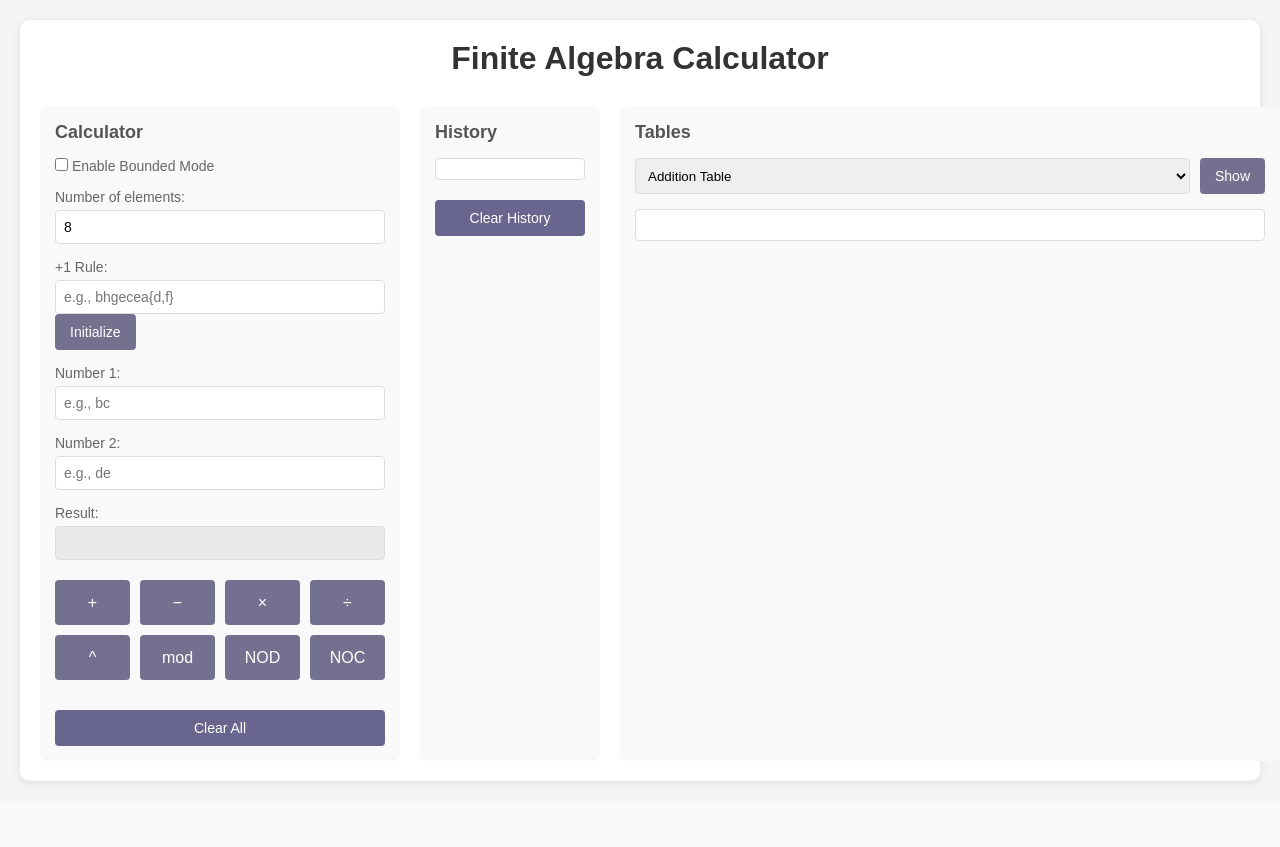
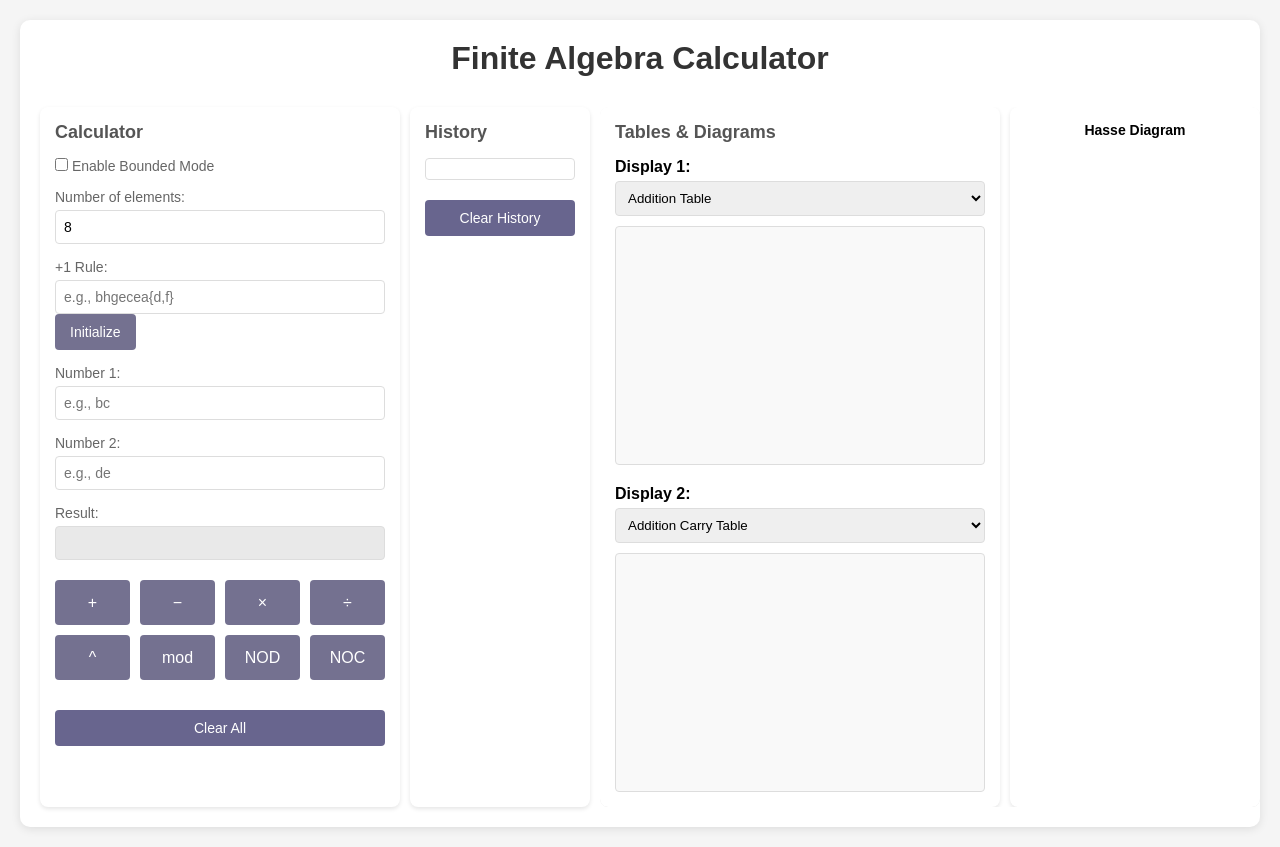
Before and after one commit to Ali-sbp/algebra-calculator, a Flask app: page / in a window 1280 px wide. Before the commit the page ends 785 px from the top, so only its background shows below. Run offline with Flask 3, Linux system fonts and the light colour scheme; parts of the project's set-up code (start-up, migrations or seed data) failed here and were passed over.

Commit message:
Fix web layout: proper 4-section Qt structure with 2 table displays + Hasse widget, fix algebra.elements error

```diff
--- a/web/app.py
+++ b/web/app.py
@@ -32,7 +32,7 @@
         return jsonify({
             'success': True,
             'message': f'Algebra Z{bits} initialized',
-            'elements': algebra.elements,
+            'elements': algebra.get_elements(),
             'hasse': algebra.get_hasse_diagram_data()
         })
     except Exception as e:
@@ -113,7 +113,7 @@
 
         return jsonify({
             'success': True,
-            'elements': algebra.elements,
+            'elements': algebra.get_elements(),
             'table': table_data
         })
     except Exception as e:
--- a/web/static/app.js
+++ b/web/static/app.js
@@ -1,37 +1,36 @@
-// Global state
-let history = [];
-const API_URL = '';  // Same origin
+const API_URL = window.location.origin;
+let calculationHistory = [];
+const MAX_HISTORY = 20;
 
 // Initialize algebra
 async function initAlgebra() {
     const bits = document.getElementById('bits').value;
     const rule = document.getElementById('rule').value;
 
-    if (!rule) {
-        showError('Please enter a +1 rule');
-        return;
-    }
-
     try {
         const response = await fetch(`${API_URL}/api/init`, {
             method: 'POST',
             headers: {'Content-Type': 'application/json'},
-            body: JSON.stringify({ bits: parseInt(bits), rule })
+            body: JSON.stringify({ bits, rule })
         });
 
         const data = await response.json();
 
         if (data.success) {
-            showSuccess(`Algebra Z${bits} initialized successfully!`);
+            showSuccess(data.message);
+            // Update both table displays and Hasse diagram
+            updateTable1();
+            updateTable2();
+            updateHasse();
         } else {
             showError(data.error);
         }
     } catch (error) {
-        showError('Failed to initialize algebra: ' + error);
+        showError('Failed to initialize: ' + error);
     }
 }
 
-// Perform calculation
+// Calculate operation
 async function calculate(operation) {
     const num1 = document.getElementById('num1').value;
     const num2 = document.getElementById('num2').value;
@@ -51,14 +50,20 @@
         const data = await response.json();
 
         if (data.success) {
-            let result = data.result;
-            if (data.remainder) {
-                result += ` (remainder: ${data.remainder})`;
+            let resultText = data.result;
+            if (data.remainder !== undefined) {
+                resultText += ` (remainder: ${data.remainder})`;
             }
-            document.getElementById('result').value = result;
+            document.getElementById('result').value = resultText;
+            document.getElementById('result').style.color = '';
 
             // Add to history
-            addToHistory(num1, num2, operation, result);
+            const opSymbols = {
+                'add': '+', 'subtract': '-', 'multiply': '×',
+                'divide': '÷', 'power': '^', 'mod': 'mod',
+                'gcd': 'NOD', 'lcm': 'NOC'
+            };
+            addToHistory(num1, num2, opSymbols[operation] || operation, resultText);
         } else {
             showError(data.error);
         }
@@ -69,23 +74,11 @@
 
 // Add to history
 function addToHistory(num1, num2, operation, result) {
-    const opSymbol = {
-        'add': '+',
-        'subtract': '−',
-        'multiply': '×',
-        'divide': '÷',
-        'power': '^',
-        'mod': 'mod',
-        'gcd': 'NOD',
-        'lcm': 'NOC'
-    }[operation] || operation;
+    const entry = { num1, num2, operation, result };
+    calculationHistory.unshift(entry);
 
-    const entry = { num1, num2, operation, result };
-    history.unshift(entry);
-
-    // Limit to 20 entries
-    if (history.length > 20) {
-        history.pop();
+    if (calculationHistory.length > MAX_HISTORY) {
+        calculationHistory.pop();
     }
 
     updateHistoryDisplay();
@@ -94,30 +87,16 @@
 // Update history display
 function updateHistoryDisplay() {
     const historyDiv = document.getElementById('history');
-    historyDiv.innerHTML = '';
-
-    history.forEach((entry, index) => {
-        const opSymbol = {
-            'add': '+',
-            'subtract': '−',
-            'multiply': '×',
-            'divide': '÷',
-            'power': '^',
-            'mod': 'mod',
-            'gcd': 'NOD',
-            'lcm': 'NOC'
-        }[entry.operation] || entry.operation;
-
-        const div = document.createElement('div');
-        div.className = 'history-item';
-        div.textContent = `[${index + 1}] ${entry.num1} ${opSymbol} ${entry.num2} = ${entry.result}`;
-        div.onclick = () => loadFromHistory(entry);
-        historyDiv.appendChild(div);
-    });
+    historyDiv.innerHTML = calculationHistory.map((entry, index) =>
+        `<div class="history-item" onclick="loadFromHistory(${index})">
+            ${entry.num1} ${entry.operation} ${entry.num2} = ${entry.result}
+        </div>`
+    ).join('');
 }
 
-// Load entry from history
-function loadFromHistory(entry) {
+// Load from history
+function loadFromHistory(index) {
+    const entry = calculationHistory[index];
     document.getElementById('num1').value = entry.num1;
     document.getElementById('num2').value = entry.num2;
     document.getElementById('result').value = entry.result;
@@ -125,27 +104,43 @@
 
 // Clear history
 function clearHistory() {
-    history = [];
+    calculationHistory = [];
     updateHistoryDisplay();
 }
 
-// Clear all inputs
+// Clear all
 function clearAll() {
     document.getElementById('bits').value = '8';
     document.getElementById('rule').value = '';
     document.getElementById('num1').value = '';
     document.getElementById('num2').value = '';
     document.getElementById('result').value = '';
-    document.getElementById('tableDisplay').innerHTML = '';
+    document.getElementById('boundedMode').checked = false;
+    clearHistory();
+    document.getElementById('table1Display').innerHTML = '';
+    document.getElementById('table2Display').innerHTML = '';
+    document.getElementById('hasseDisplay').innerHTML = '';
 }
 
-// Show table
-async function showTable() {
-    const tableType = document.getElementById('tableType').value;
+// Update table 1
+async function updateTable1() {
+    const tableType = document.getElementById('table1Type').value;
+    await updateTableDisplay('table1Display', tableType);
+}
+
+// Update table 2
+async function updateTable2() {
+    const tableType = document.getElementById('table2Type').value;
+    await updateTableDisplay('table2Display', tableType);
+}
+
+// Update table display
+async function updateTableDisplay(displayId, tableType) {
+    const display = document.getElementById(displayId);
 
     try {
         if (tableType === 'hasse') {
-            await showHasse();
+            await displayHasseInTable(display);
             return;
         }
 
@@ -153,29 +148,33 @@
         const data = await response.json();
 
         if (data.success) {
-            displayTable(data.elements, data.table, tableType);
+            displayTable(display, data.elements, data.table, tableType);
         } else {
-            showError(data.error);
+            display.innerHTML = `<div style="color: red;">${data.error}</div>`;
         }
     } catch (error) {
-        showError('Failed to load table: ' + error);
+        display.innerHTML = `<div style="color: red;">Failed to load: ${error}</div>`;
     }
 }
 
 // Display table
-function displayTable(elements, tableData, type) {
-    const display = document.getElementById('tableDisplay');
+function displayTable(display, elements, tableData, tableType) {
+    let html = '<table>';
 
-    let html = '<table>';
-    html += '<tr><th>' + type + '</th>';
-    elements.forEach(e => html += `<th>${e}</th>`);
+    // Header row
+    html += '<tr><th>' + tableType.replace('_', ' ').toUpperCase() + '</th>';
+    elements.forEach(elem => {
+        html += `<th>${elem}</th>`;
+    });
     html += '</tr>';
 
-    elements.forEach(row => {
-        html += `<tr><th>${row}</th>`;
-        elements.forEach(col => {
-            const entry = tableData.find(t => t.a === row && t.b === col);
-            html += `<td>${entry ? entry.result : '-'}</td>`;
+    // Data rows
+    elements.forEach(a => {
+        html += `<tr><th>${a}</th>`;
+        elements.forEach(b => {
+            const entry = tableData.find(item => item.a === a && item.b === b);
+            const result = entry ? entry.result : '';
+            html += `<td>${result}</td>`;
         });
         html += '</tr>';
     });
@@ -184,34 +183,72 @@
     display.innerHTML = html;
 }
 
-// Show Hasse diagram
-async function showHasse() {
+// Display Hasse in table display
+async function displayHasseInTable(display) {
     try {
         const response = await fetch(`${API_URL}/api/hasse`);
         const data = await response.json();
 
         if (data.success) {
-            displayHasse(data.positions);
+            const hasseData = data.positions;
+            if (!hasseData || !hasseData.element_positions) {
+                display.innerHTML = '<div style="text-align: center; padding: 20px; color: #999;">No Hasse Diagram<br>Initialize algebra first</div>';
+                return;
+            }
+
+            // Show text representation for table displays
+            const positions = hasseData.element_positions;
+            const groups = {};
+            for (const [elem, pos] of Object.entries(positions)) {
+                if (!groups[pos]) groups[pos] = [];
+                groups[pos].push(elem);
+            }
+
+            const sortedPos = Object.keys(groups).sort((a, b) => parseInt(a) - parseInt(b));
+
+            let html = '<div style="padding: 20px; font-family: Courier;">';
+            sortedPos.forEach(pos => {
+                const elems = groups[pos].sort();
+                const displayText = elems.length > 1 ? `{${elems.join(',')}}` : elems[0];
+                html += `<div style="margin: 10px 0;"><strong>(${pos})</strong> ${displayText}</div>`;
+            });
+            html += '<div style="margin: 10px 0;">→ (cycle back to a)</div>';
+            html += '</div>';
+
+            display.innerHTML = html;
         } else {
-            showError(data.error);
+            display.innerHTML = `<div style="color: red;">${data.error}</div>`;
         }
     } catch (error) {
-        showError('Failed to load Hasse diagram: ' + error);
+        display.innerHTML = `<div style="color: red;">Failed to load: ${error}</div>`;
     }
 }
 
-// Display Hasse diagram with SVG visualization (like Qt version)
-function displayHasse(hasseData) {
-    const display = document.getElementById('tableDisplay');
+// Update Hasse widget
+async function updateHasse() {
+    try {
+        const response = await fetch(`${API_URL}/api/hasse`);
+        const data = await response.json();
+
+        if (data.success) {
+            displayHasseWidget(data.positions);
+        }
+    } catch (error) {
+        console.error('Failed to load Hasse diagram:', error);
+    }
+}
+
+// Display Hasse diagram in widget
+function displayHasseWidget(hasseData) {
+    const display = document.getElementById('hasseDisplay');
 
     if (!hasseData || !hasseData.element_positions) {
-        display.innerHTML = '<div class="hasse-empty">No Hasse Diagram<br>Enter +1 rule to display</div>';
+        display.innerHTML = '<div style="text-align: center; padding: 20px; color: #999; font-size: 12px;">No Hasse Diagram<br><br>Enter +1 rule to display</div>';
         return;
     }
 
     const positions = hasseData.element_positions;
     const plusOneRule = hasseData.plus_one_rule || [];
-    const elements = hasseData.elements || [];
 
     // Group elements by position
     const groups = {};
@@ -222,7 +259,7 @@
         maxPosition = Math.max(maxPosition, parseInt(pos));
     }
 
-    // Sort elements in each group by their source index in the rule
+    // Sort elements in each group
     const elementSourceIndex = {};
     plusOneRule.forEach((outputs, inputIdx) => {
         outputs.forEach(outputElem => {
@@ -240,17 +277,16 @@
         });
     }
 
-    // Sort positions
     const sortedPos = Object.keys(groups).sort((a, b) => parseInt(a) - parseInt(b));
 
     // SVG dimensions
-    const width = 400;
-    const height = Math.max(500, sortedPos.length * 100);
-    const nodeRadius = 25;
-    const horizontalSpacing = 60;
+    const width = 280;
+    const height = Math.max(400, sortedPos.length * 80);
+    const nodeRadius = 20;
+    const horizontalSpacing = 50;
     const centerX = width / 2;
-    const marginTop = 30;
-    const marginBottom = 30;
+    const marginTop = 20;
+    const marginBottom = 20;
     const verticalStep = (height - marginTop - marginBottom) / (sortedPos.length + 1);
 
     // Calculate node positions
@@ -268,9 +304,9 @@
     // Build SVG
     let svg = `<svg width="${width}" height="${height}" style="background: #1e1e1e; border-radius: 8px;">`;
 
-    // Draw edges based on +1 rule
+    // Draw edges
     plusOneRule.forEach((outputs, inputIdx) => {
-        const inputElem = String.fromCharCode(97 + inputIdx); // 'a' + inputIdx
+        const inputElem = String.fromCharCode(97 + inputIdx);
 
         if (!nodePositions[inputElem]) return;
 
@@ -283,12 +319,10 @@
             const toPos = nodePositions[outputElem];
             const outputPosition = toPos.pos;
 
-            // Skip cycle edges (from top to bottom)
             if (inputPosition === maxPosition && outputPosition === 0) {
                 return;
             }
 
-            // Calculate line endpoints on circle edges
             const dx = toPos.x - fromPos.x;
             const dy = toPos.y - fromPos.y;
             const angle = Math.atan2(dy, dx);
@@ -302,7 +336,7 @@
         });
     });
 
-    // Draw cycle indicator (dashed arrow from top back to bottom)
+    // Draw cycle indicator
     if (sortedPos.length > 1) {
         const topElems = groups[sortedPos[sortedPos.length - 1]];
         const bottomElems = groups[sortedPos[0]];
@@ -313,17 +347,7 @@
         const topPos = nodePositions[topElem];
         const bottomPos = nodePositions[bottomElem];
 
-        // Draw horizontal line connecting all top elements if multiple
-        if (topElems.length > 1) {
-            const leftElem = topElems[0];
-            const rightElem = topElems[topElems.length - 1];
-            const leftPos = nodePositions[leftElem];
-            const rightPos = nodePositions[rightElem];
-
-            svg += `<line x1="${leftPos.x}" y1="${leftPos.y}" x2="${rightPos.x}" y2="${rightPos.y}" stroke="white" stroke-width="1" stroke-dasharray="5,5"/>`;
-        }
-
-        const curveOffset = 50;
+        const curveOffset = 40;
         const topRight = { x: topPos.x + curveOffset, y: topPos.y };
         const bottomRight = { x: bottomPos.x + curveOffset, y: bottomPos.y };
 
@@ -331,30 +355,25 @@
         svg += `<line x1="${topRight.x}" y1="${topRight.y}" x2="${bottomRight.x}" y2="${bottomRight.y}" stroke="white" stroke-width="1" stroke-dasharray="5,5"/>`;
         svg += `<line x1="${bottomRight.x}" y1="${bottomRight.y}" x2="${bottomPos.x}" y2="${bottomPos.y}" stroke="white" stroke-width="1" stroke-dasharray="5,5"/>`;
 
-        // Arrow head
-        svg += `<polygon points="${bottomPos.x + 10},${bottomPos.y} ${bottomPos.x + 5},${bottomPos.y - 5} ${bottomPos.x + 5},${bottomPos.y + 5}" fill="white"/>`;
+        svg += `<polygon points="${bottomPos.x + 8},${bottomPos.y} ${bottomPos.x + 3},${bottomPos.y - 4} ${bottomPos.x + 3},${bottomPos.y + 4}" fill="white"/>`;
     }
 
     // Draw nodes
     for (const [elem, nodePos] of Object.entries(nodePositions)) {
         const { x, y, pos } = nodePos;
 
-        // Circle
         svg += `<circle cx="${x}" cy="${y}" r="${nodeRadius}" fill="#6496c8" stroke="white" stroke-width="2"/>`;
+        svg += `<text x="${x}" y="${y + 4}" text-anchor="middle" fill="white" font-size="14" font-weight="bold">${elem}</text>`;
 
-        // Element label
-        svg += `<text x="${x}" y="${y + 5}" text-anchor="middle" fill="white" font-size="16" font-weight="bold">${elem}</text>`;
-
-        // Position number (to the left, only show once per level)
         const groupElems = groups[pos];
         if (elem === groupElems[0]) {
-            svg += `<text x="${x - nodeRadius - 35}" y="${y + 5}" text-anchor="end" fill="lightgray" font-size="12">(${pos})</text>`;
+            svg += `<text x="${x - nodeRadius - 25}" y="${y + 4}" text-anchor="end" fill="lightgray" font-size="10">(${pos})</text>`;
         }
     }
 
     svg += '</svg>';
 
-    display.innerHTML = `<div class="hasse-container">${svg}</div>`;
+    display.innerHTML = svg;
 }
 
 // Bounded mode toggle
@@ -389,5 +408,5 @@
     const result = document.getElementById('result');
     result.value = message;
     result.style.color = '#388e3c';
-    setTimeout(() => { result.value = ''; result.style.color = ''; }, 3000);
+    setTimeout(() => { result.value = ''; result.style.color = ''; }, 2000);
 }
--- a/web/static/style.css
+++ b/web/static/style.css
@@ -34,13 +34,88 @@
 .main-layout {
     display: grid;
     grid-template-columns: 30% 15% 55%;
-    gap: 20px;
+    gap: 10px;
+    height: calc(100vh - 100px);
 }
 
-.calculator-section, .history-section, .tables-section {
+.calculator-section, .history-section, .right-container {
+    background: white;
     padding: 15px;
+    border-radius: 8px;
+    box-shadow: 0 2px 4px rgba(0,0,0,0.1);
+    overflow-y: auto;
+}
+
+.right-container {
+    display: flex;
+    gap: 10px;
+    padding: 0;
+    background: none;
+    box-shadow: none;
+}
+
+.tables-section {
+    flex: 3;
+    background: white;
+    padding: 15px;
+    border-radius: 8px;
+    box-shadow: 0 2px 4px rgba(0,0,0,0.1);
+    overflow-y: auto;
+    display: flex;
+    flex-direction: column;
+}
+
+.hasse-widget {
+    flex: 1;
+    background: white;
+    padding: 15px;
+    border-radius: 8px;
+    box-shadow: 0 2px 4px rgba(0,0,0,0.1);
+    overflow-y: auto;
+    min-width: 250px;
+    max-width: 350px;
+}
+
+.hasse-widget h3 {
+    text-align: center;
+    margin-top: 0;
+    font-size: 14px;
+    font-weight: bold;
+}
+
+.table-display {
+    flex: 1;
+    display: flex;
+    flex-direction: column;
+    margin-bottom: 20px;
+}
+
+.table-display:last-of-type {
+    margin-bottom: 0;
+}
+
+.table-display label {
+    font-weight: bold;
+    margin-bottom: 5px;
+}
+
+.table-display select {
+    margin-bottom: 10px;
+    padding: 8px;
+    border: 1px solid #ddd;
+    border-radius: 4px;
+    min-height: 30px;
+}
+
+.table-content {
+    flex: 1;
+    overflow: auto;
+    border: 1px solid #ddd;
+    border-radius: 4px;
+    padding: 10px;
+    font-family: 'Courier New', monospace;
+    font-size: 12px;
     background: #f9f9f9;
-    border-radius: 8px;
 }
 
 .form-group {
--- a/web/templates/index.html
+++ b/web/templates/index.html
@@ -11,7 +11,7 @@
         <h1>Finite Algebra Calculator</h1>
 
         <div class="main-layout">
-            <!-- Calculator Section -->
+            <!-- Calculator Section (30%) -->
             <div class="calculator-section">
                 <h2>Calculator</h2>
 
@@ -61,29 +61,55 @@
                 <button onclick="clearAll()" class="clear-btn">Clear All</button>
             </div>
 
-            <!-- History Section -->
+            <!-- History Section (15%) -->
             <div class="history-section">
                 <h2>History</h2>
                 <div id="history" class="history-list"></div>
                 <button onclick="clearHistory()" class="clear-btn">Clear History</button>
             </div>
 
-            <!-- Tables Section -->
+            <!-- Right Container: Tables + Hasse (55%) -->
+            <div class="right-container">
+                <!-- Tables Section (75% of right side) -->
                 <div class="tables-section">
-                <h2>Tables</h2>
-                <div class="table-controls">
-                    <select id="tableType">
-                        <option value="addition">Addition Table</option>
+                    <h2>Tables & Diagrams</h2>
+
+                    <!-- Display 1 -->
+                    <div class="table-display">
+                        <label for="table1Type">Display 1:</label>
+                        <select id="table1Type" onchange="updateTable1()">
+                            <option value="hasse">Hasse Diagram</option>
+                            <option value="addition" selected>Addition Table</option>
                             <option value="multiplication">Multiplication Table</option>
                             <option value="subtraction">Subtraction Table</option>
                             <option value="division">Division Table</option>
                             <option value="addition_carry">Addition Carry Table</option>
                             <option value="multiplication_carry">Multiplication Carry Table</option>
+                        </select>
+                        <div id="table1Display" class="table-content"></div>
+                    </div>
+
+                    <!-- Display 2 -->
+                    <div class="table-display">
+                        <label for="table2Type">Display 2:</label>
+                        <select id="table2Type" onchange="updateTable2()">
                             <option value="hasse">Hasse Diagram</option>
+                            <option value="addition">Addition Table</option>
+                            <option value="multiplication">Multiplication Table</option>
+                            <option value="subtraction">Subtraction Table</option>
+                            <option value="division">Division Table</option>
+                            <option value="addition_carry" selected>Addition Carry Table</option>
+                            <option value="multiplication_carry">Multiplication Carry Table</option>
                         </select>
-                    <button onclick="showTable()">Show</button>
+                        <div id="table2Display" class="table-content"></div>
                     </div>
-                <div id="tableDisplay"></div>
+                </div>
+
+                <!-- Hasse Diagram Widget (25% of right side) -->
+                <div class="hasse-widget">
+                    <h3>Hasse Diagram</h3>
+                    <div id="hasseDisplay"></div>
+                </div>
             </div>
         </div>
     </div>
```
Lines whose indentation alone changed are shown as unchanged.
